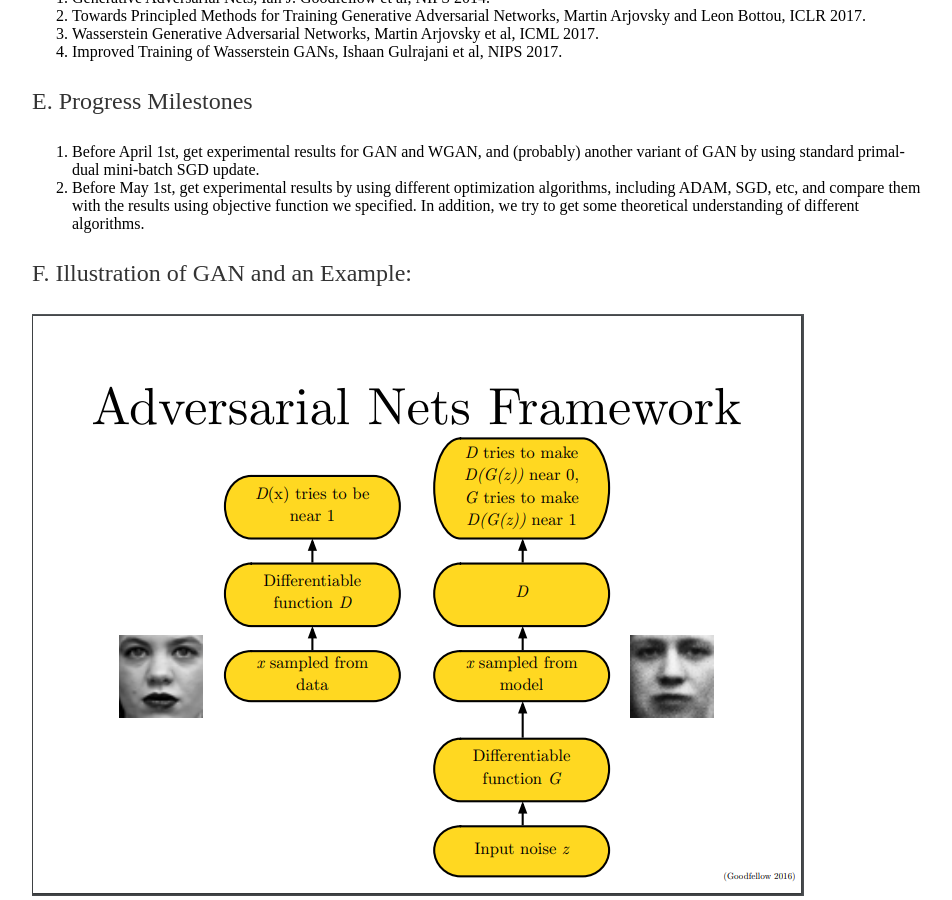
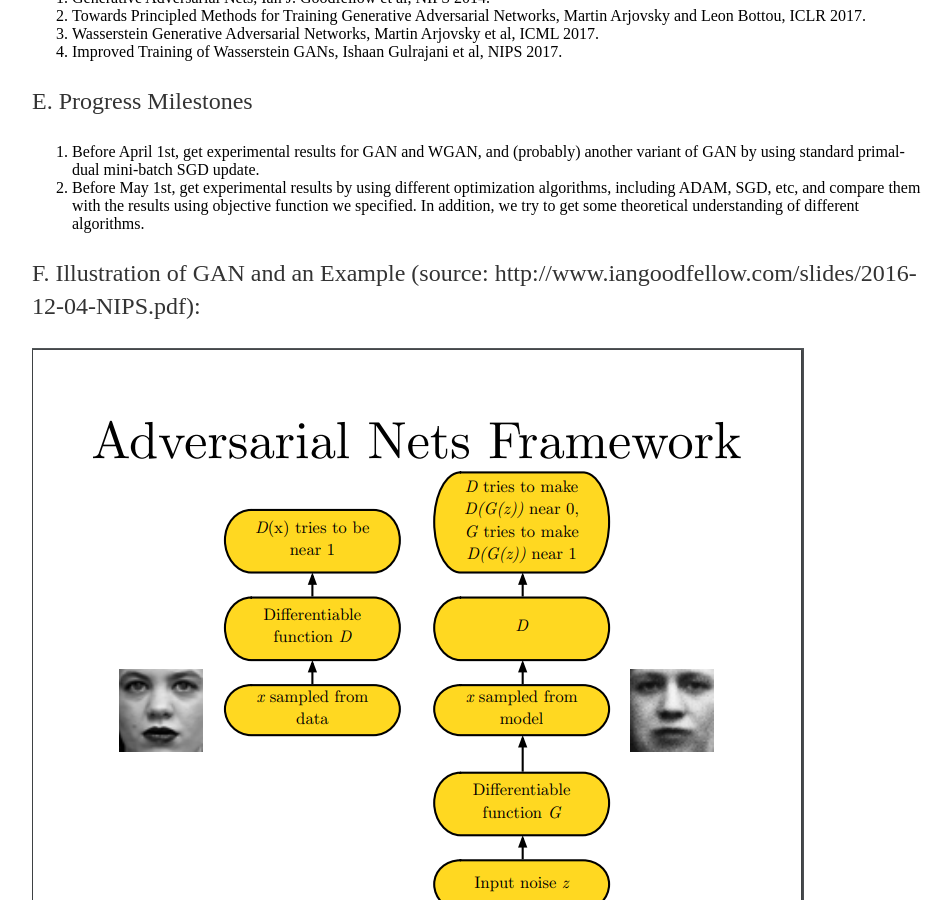
Before and after one commit to mxmachine/mxmachine.github.io, a Jekyll site: the page built from _posts/2018-03-08-Deep-Learning-Project.md, in a window 1280 px wide and 900 px high, scrolled down 1120 px. Shown: the whole window, without its empty margins (160-1112 px from the left). Built offline with Jekyll 4.4.1, drawn with Linux system fonts in a browser that asks for light colours.

Commit message:
minor changes

```diff
--- a/_posts/2018-03-08-Deep-Learning-Project.md
+++ b/_posts/2018-03-08-Deep-Learning-Project.md
@@ -33,7 +33,7 @@ E. Progress Milestones
 1. Before April 1st, get experimental results for GAN and WGAN, and (probably) another variant of GAN by using standard primal-dual mini-batch SGD update.
 2. Before May 1st, get experimental results by using different optimization algorithms, including ADAM, SGD, etc, and compare them with the results using objective function we specified. In addition, we try to get some theoretical understanding of different algorithms.
 
-F. Illustration of GAN and an Example:
+F. Illustration of GAN and an Example (source: http://www.iangoodfellow.com/slides/2016-12-04-NIPS.pdf):
 
 ![GAN Framework]({{ "/assets/picture1.png" | absolute_url }})
 ![Example]({{ "/assets/picture2.png" | absolute_url }})
```
